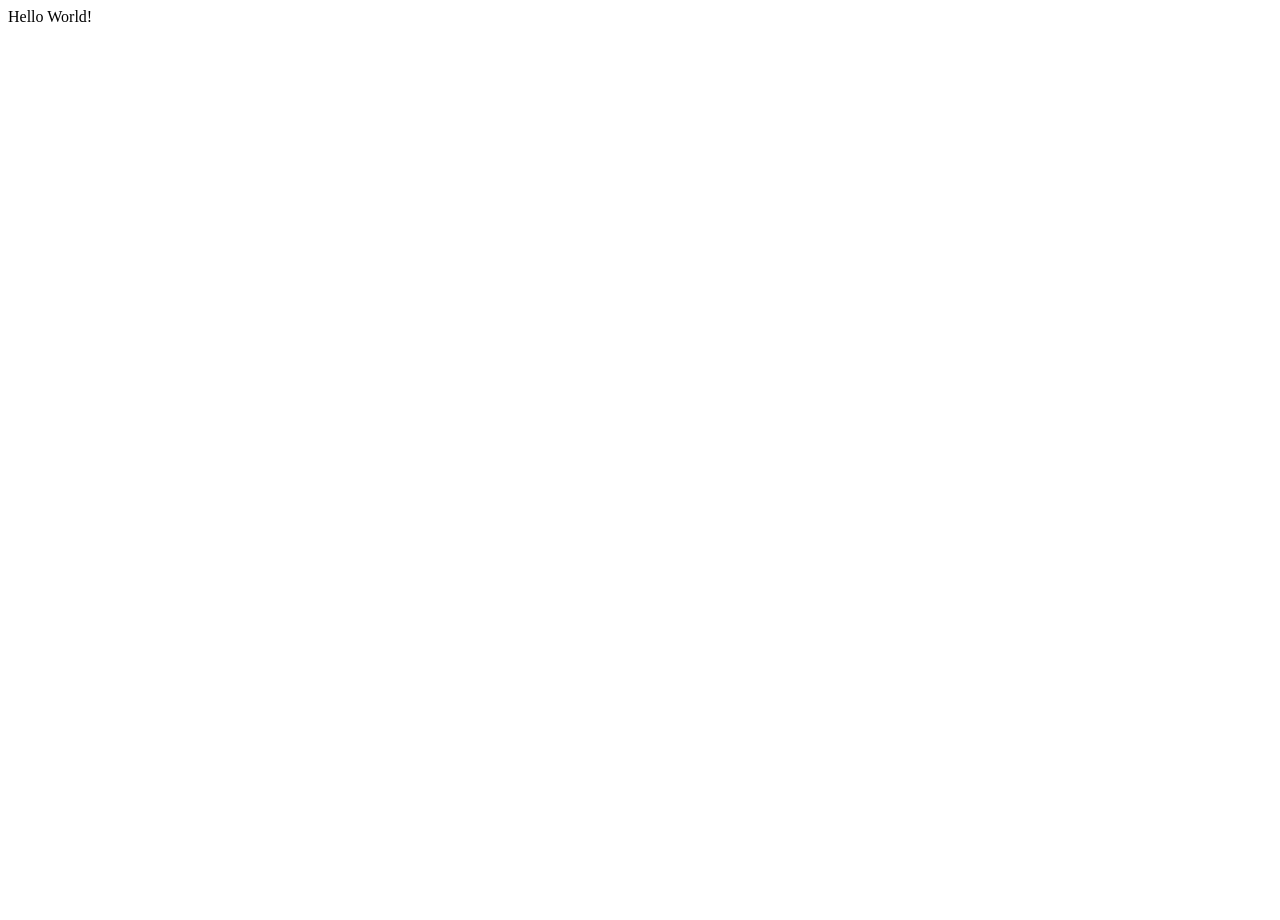
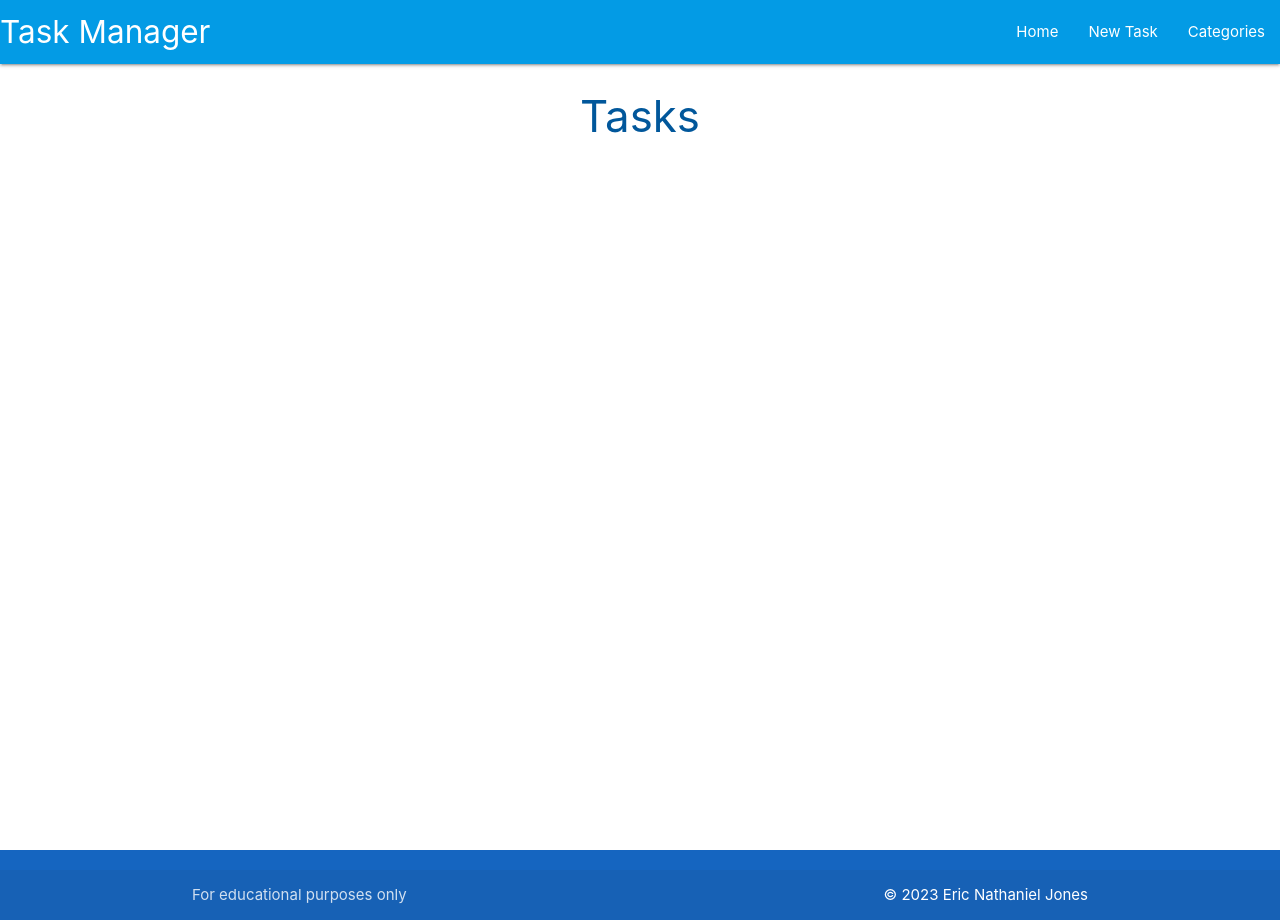
Before and after one commit to ericjonesdev/task-manager, a Flask app: page / in a window 1280 px wide. Before the commit the page is almost empty. Run offline with Flask 2, Linux system fonts and the light colour scheme; some libraries are stand-ins or nearby versions.

Commit message:
Add inheritance functionality via the base and tasks.html files

```diff
--- a/taskmanager/routes.py
+++ b/taskmanager/routes.py
@@ -5,4 +5,4 @@ from taskmanager.models import Category, Task
 
 @app.route("/")
 def home():
-    return render_template("base.html")
+    return render_template("tasks.html")
--- /dev/null
+++ b/taskmanager/static/css/style.css
@@ -0,0 +1,9 @@
+body {
+    display: flex;
+    min-height: 100vh;
+    flex-direction: column;
+  }
+
+  main {
+    flex: 1 0 auto;
+  }
--- /dev/null
+++ b/taskmanager/static/js/script.js
@@ -0,0 +1,5 @@
+document.addEventListener('DOMContentLoaded', function() {
+    // sidenav initialization
+    let sidenav = document.querySelectorAll('.sidenav');
+    M.Sidenav.init(sidenav);
+  });
--- a/taskmanager/templates/base.html
+++ b/taskmanager/templates/base.html
@@ -4,9 +4,52 @@
     <meta charset="UTF-8">
     <meta http-equiv="X-UA-Compatible" content="IE=edge">
     <meta name="viewport" content="width=device-width, initial-scale=1.0">
+    <link rel="stylesheet" href="https://cdnjs.cloudflare.com/ajax/libs/font-awesome/6.3.0/css/all.min.css" integrity="sha512-SzlrxWUlpfuzQ+pcUCosxcglQRNAq/DZjVsC0lE40xsADsfeQoEypE+enwcOiGjk/bSuGGKHEyjSoQ1zVisanQ==" crossorigin="anonymous" referrerpolicy="no-referrer" />
+    <link rel="stylesheet" href="https://cdnjs.cloudflare.com/ajax/libs/materialize/1.0.0/css/materialize.min.css">
+    <link rel="stylesheet" href="{{ url_for('static', filename='css/style.css') }}" type="text/css">
     <title>Task Manager</title>
 </head>
 <body>
-    Hello World!
+
+    <header>
+        <!-- top navbar -->
+        <nav class="light-blue darken-1">
+            <div class="nav-wrapper">
+              <a href="{{ url_for('home') }}" class="brand-logo">Task Manager</a>
+              <a href="#" data-target="mobile-demo" class="sidenav-trigger"><i class="fas fa-bars"></i></a>
+              <ul class="right hide-on-med-and-down">
+                <li><a href="{{ url_for('home') }}">Home</a></li>
+                <li><a href="">New Task</a></li>
+                <li><a href="">Categories</a></li>
+              </ul>
+            </div>
+          </nav>
+
+          <!-- mobile sidenav-->
+          <ul class="sidenav" id="mobile-demo">
+            <li><a href="{{ url_for('home') }}">Home</a></li>
+            <li><a href="">New Task</a></li>
+            <li><a href="">Categories</a></li>
+          </ul>
+    </header>
+
+    <main>
+        {% block content%}
+        {% endblock %}
+    </main>
+
+    <footer class="page-footer blue darken-3">
+        <div class="footer-copyright">
+          <div class="container">
+          For educational purposes only
+          <a class="white-text text-lighten-4 right" href="https://ericjonesdev.github.io/eric-jones-software-developer/index.html">&copy; 2023 Eric Nathaniel Jones</a>
+          </div>
+        </div>
+      </footer>
+
+
+    <script src="https://cdnjs.cloudflare.com/ajax/libs/materialize/1.0.0/js/materialize.min.js"></script>
+    <script src="{{ url_for('static', filename='js/script.js')}}"></script>
+
 </body>
 </html>
--- /dev/null
+++ b/taskmanager/templates/tasks.html
@@ -0,0 +1,6 @@
+{% extends "base.html" %}
+{% block content %}
+
+<h3 class="light-blue-text text-darken-4 center-align">Tasks</h3>
+
+{% endblock %}
```
